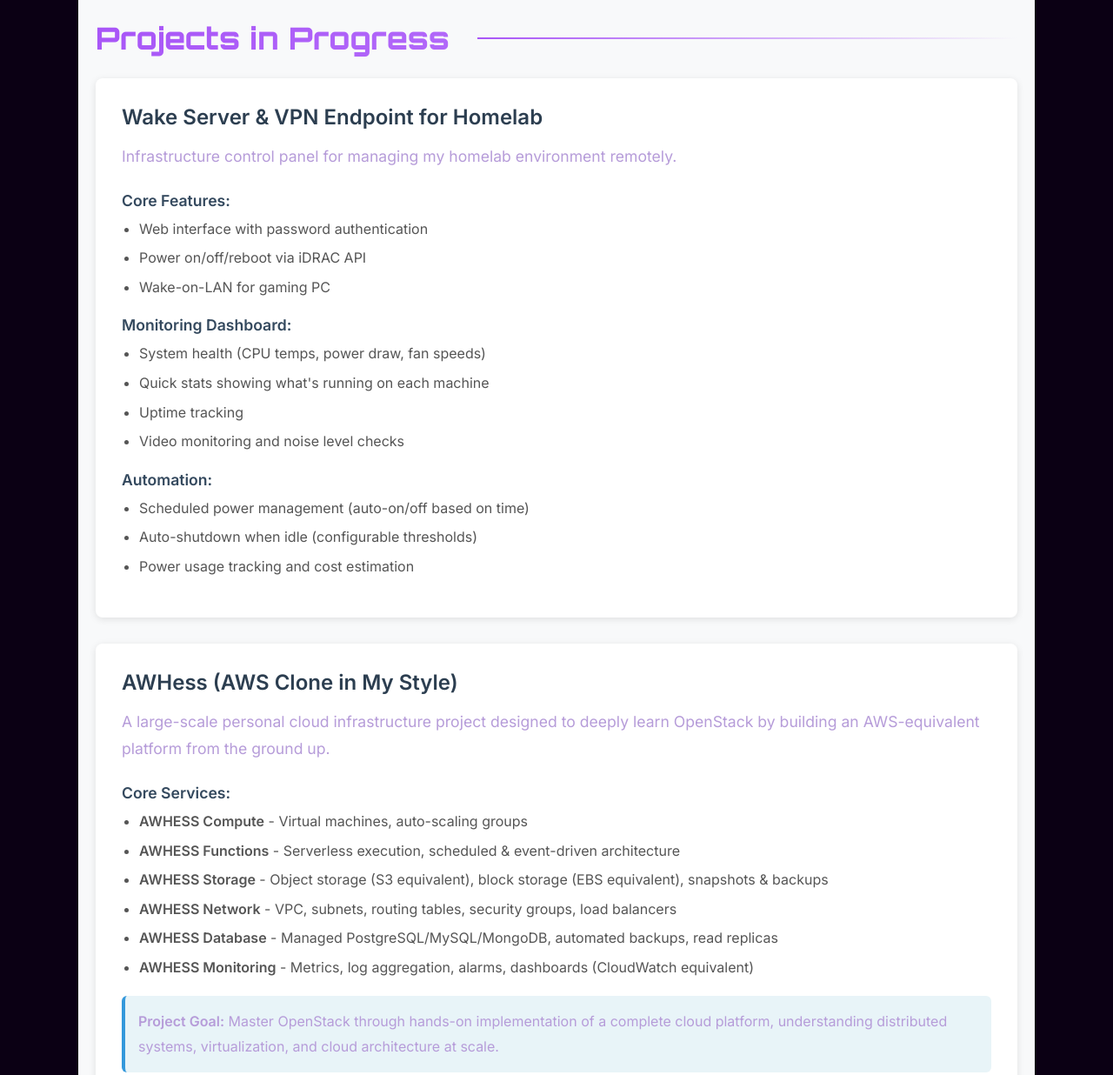
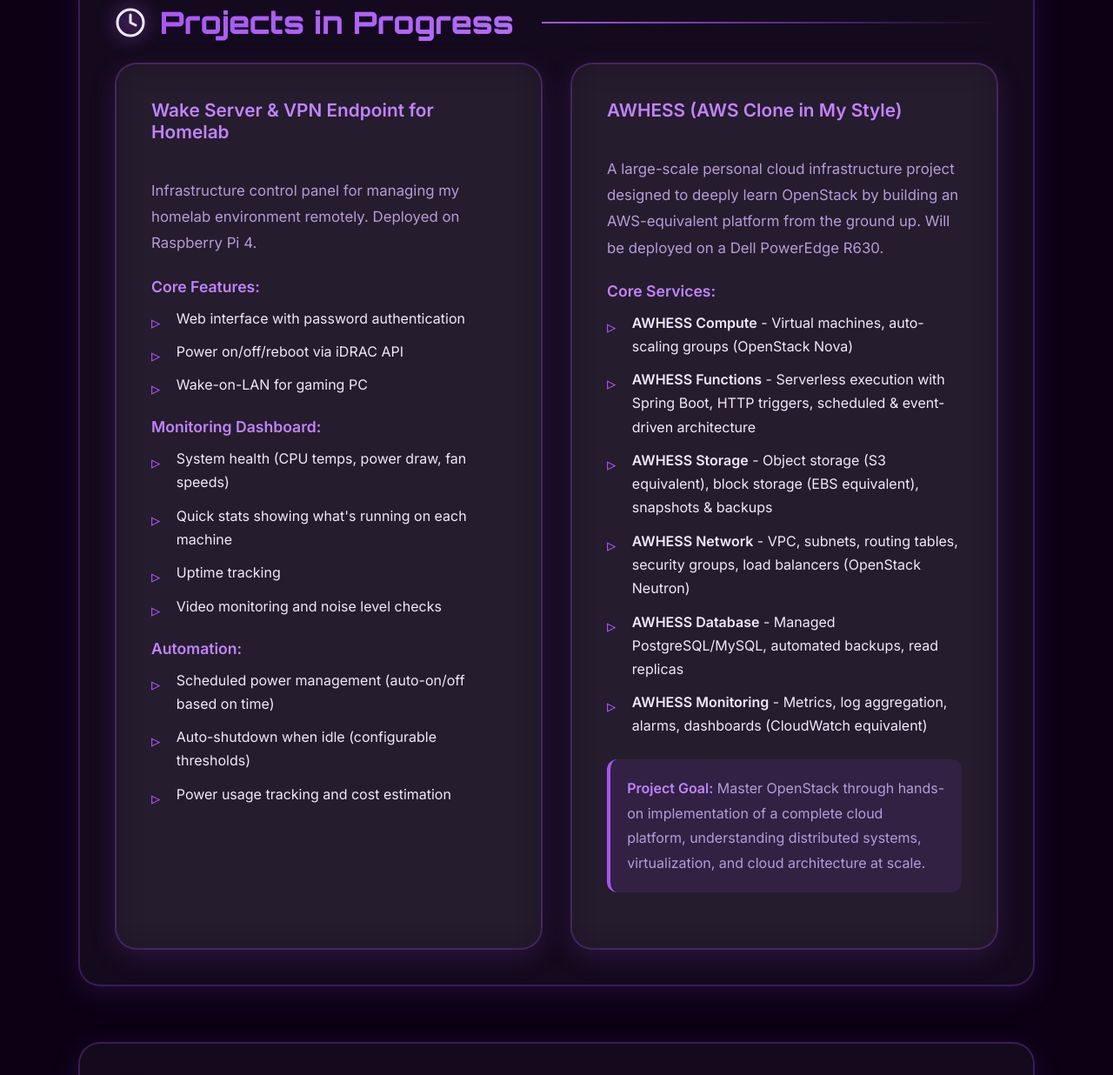
Before and after one commit to mohrnd/site, a plain HTML site: page index.html in a window 1280 px wide. Shown: the part 2517-3753 px from the top of the page at 87% size. Drawn offline with Linux system fonts and the light colour scheme.

Commit message:
Update index.html

```diff
--- a/index.html
+++ b/index.html
@@ -794,89 +794,83 @@
 
         }
 
-        #projects-in-progress {
-    background: #f8f9fa;
-    padding: 60px 20px;
-}
-
-.project-card {
-    background: white;
-    border-radius: 8px;
-    padding: 30px;
-    margin-bottom: 30px;
-    box-shadow: 0 2px 8px rgba(0,0,0,0.1);
-}
-
+/* Projects in Progress Specific Styles */
 .project-header {
     display: flex;
     justify-content: space-between;
     align-items: center;
-    margin-bottom: 15px;
+    margin-bottom: 1.5rem;
     flex-wrap: wrap;
-    gap: 10px;
-}
-
-.project-header h3 {
-    margin: 0;
-    color: #2c3e50;
-    font-size: 1.5em;
+    gap: 1rem;
 }
 
 .status-badge {
-    padding: 6px 12px;
-    border-radius: 20px;
-    font-size: 0.85em;
+    padding: 0.5rem 1rem;
+    border-radius: 50px;
+    font-size: 0.85rem;
     font-weight: 600;
+    border: 2px solid;
 }
 
 .status-active {
-    background: #d4edda;
-    color: #155724;
+    background: rgba(34, 197, 94, 0.15);
+    color: #4ade80;
+    border-color: rgba(34, 197, 94, 0.4);
 }
 
 .status-waiting {
-    background: #fff3cd;
-    color: #856404;
+    background: rgba(251, 191, 36, 0.15);
+    color: #fbbf24;
+    border-color: rgba(251, 191, 36, 0.4);
 }
 
 .project-description {
-    color: #555;
-    font-size: 1.1em;
-    margin-bottom: 20px;
-    line-height: 1.6;
+    color: var(--text-muted);
+    font-size: 1.05rem;
+    margin-bottom: 1.5rem;
+    line-height: 1.7;
 }
 
 .project-details h4 {
-    color: #34495e;
-    margin-top: 20px;
-    margin-bottom: 10px;
-    font-size: 1.1em;
+    color: var(--accent-light);
+    margin-top: 1.5rem;
+    margin-bottom: 0.8rem;
+    font-size: 1.1rem;
 }
 
 .project-details ul {
-    margin-left: 20px;
-    margin-bottom: 15px;
+    list-style: none;
+    padding-left: 0;
+    margin-bottom: 1rem;
 }
 
 .project-details li {
-    margin-bottom: 8px;
-    line-height: 1.6;
-    color: #555;
+    color: var(--text-light);
+    padding-left: 1.8rem;
+    position: relative;
+    margin-bottom: 0.7rem;
+    line-height: 1.7;
+}
+
+.project-details li::before {
+    content: '▹';
+    position: absolute;
+    left: 0;
+    color: var(--accent);
+    font-size: 1.3rem;
 }
 
 .project-goal {
-    background: #e8f4f8;
-    padding: 15px;
-    border-radius: 6px;
-    margin-top: 20px;
-    border-left: 4px solid #3498db;
+    background: rgba(168, 85, 247, 0.1);
+    padding: 1.2rem;
+    border-radius: 12px;
+    margin-top: 1.5rem;
+    border-left: 4px solid var(--accent);
+    color: var(--text-light);
 }
 
-@media (max-width: 768px) {
-    .project-header {
-        flex-direction: column;
-        align-items: flex-start;
-    }
+.project-goal strong {
+    color: var(--accent-light);
 }
     </style>
 </head>
@@ -1066,16 +1060,24 @@
             </div>
         </section>
 
-        <section id="projects-in-progress" class="section">
-    <div class="container">
-        <h2 class="section-title">Projects in Progress</h2>
+<!-- Projects in Progress -->
+<section id="projects-in-progress" class="card">
+    <h2>
+        <svg viewBox="0 0 24 24" fill="none" stroke="currentColor" stroke-width="2" stroke-linecap="round" stroke-linejoin="round">
+            <circle cx="12" cy="12" r="10"></circle>
+            <polyline points="12 6 12 12 16 14"></polyline>
+        </svg>
+        <span data-en="Projects in Progress" data-fr="Projets en Cours">Projects in Progress</span>
+    </h2>
 
-        <div class="project-card">
+    <div class="projects-grid">
+        <div class="card project-card">
             <div class="project-header">
                 <h3>Wake Server & VPN Endpoint for Homelab</h3>
+
             </div>
             <p class="project-description">
-                Infrastructure control panel for managing my homelab environment remotely.
+                Infrastructure control panel for managing my homelab environment remotely. Deployed on Raspberry Pi 4.
             </p>
             <div class="project-details">
                 <h4>Core Features:</h4>
@@ -1102,21 +1104,22 @@
             </div>
         </div>
 
-        <div class="project-card">
+        <div class="card project-card">
             <div class="project-header">
-                <h3>AWHess (AWS Clone in My Style)</h3>
+                <h3>AWHESS (AWS Clone in My Style)</h3>
+
             </div>
             <p class="project-description">
-                A large-scale personal cloud infrastructure project designed to deeply learn OpenStack by building an AWS-equivalent platform from the ground up.
+                A large-scale personal cloud infrastructure project designed to deeply learn OpenStack by building an AWS-equivalent platform from the ground up. Will be deployed on a Dell PowerEdge R630.
             </p>
             <div class="project-details">
                 <h4>Core Services:</h4>
                 <ul>
-                    <li><strong>AWHESS Compute</strong> - Virtual machines, auto-scaling groups</li>
-                    <li><strong>AWHESS Functions</strong> - Serverless execution, scheduled & event-driven architecture</li>
+                    <li><strong>AWHESS Compute</strong> - Virtual machines, auto-scaling groups (OpenStack Nova)</li>
+                    <li><strong>AWHESS Functions</strong> - Serverless execution with Spring Boot, HTTP triggers, scheduled & event-driven architecture</li>
                     <li><strong>AWHESS Storage</strong> - Object storage (S3 equivalent), block storage (EBS equivalent), snapshots & backups</li>
-                    <li><strong>AWHESS Network</strong> - VPC, subnets, routing tables, security groups, load balancers</li>
-                    <li><strong>AWHESS Database</strong> - Managed PostgreSQL/MySQL/MongoDB, automated backups, read replicas</li>
+                    <li><strong>AWHESS Network</strong> - VPC, subnets, routing tables, security groups, load balancers (OpenStack Neutron)</li>
+                    <li><strong>AWHESS Database</strong> - Managed PostgreSQL/MySQL, automated backups, read replicas</li>
                     <li><strong>AWHESS Monitoring</strong> - Metrics, log aggregation, alarms, dashboards (CloudWatch equivalent)</li>
                 </ul>
 
@@ -1127,7 +1130,6 @@
         </div>
     </div>
 </section>
-
         <section id="projects" class="card">
             <h2>
                 <svg viewBox="0 0 24 24" fill="none" stroke="currentColor" stroke-width="2" stroke-linecap="round" stroke-linejoin="round">
```
